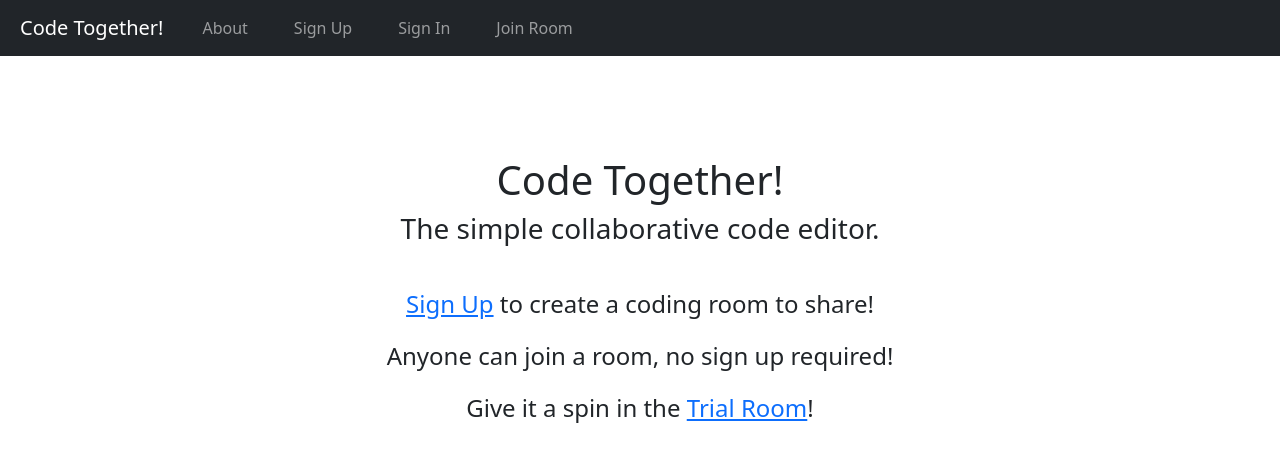
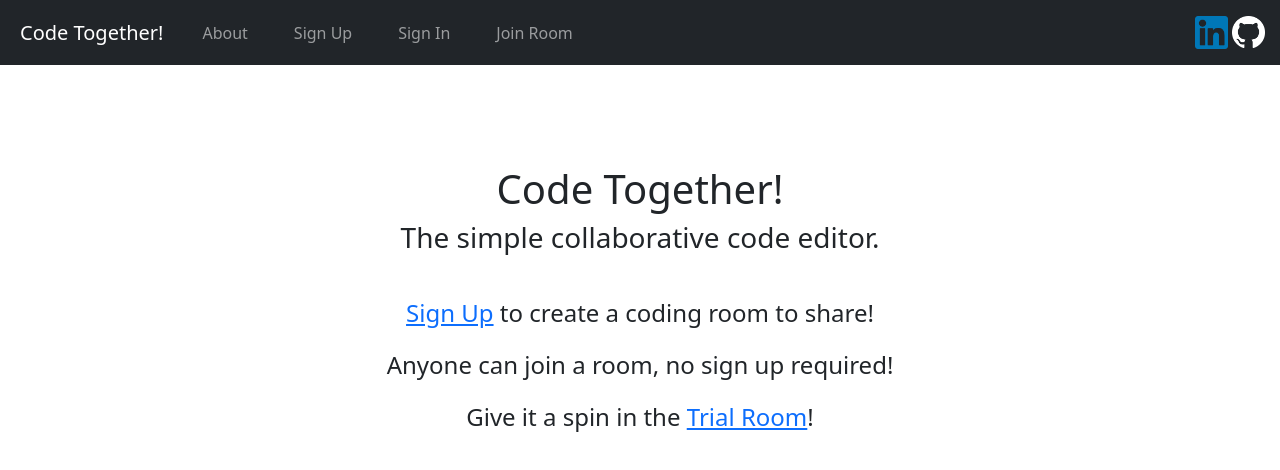
Before and after one commit to jonrus/CodeTogether-Frontend, a React (Create React App) app: page / in a window 1280 px wide. Shown: the top 470 px of the page. Built offline with nearby package versions, Linux system fonts and the light colour scheme.

Commit message:
Updated icons, in place of unfont

```diff
--- a/src/Components/NavBar.tsx
+++ b/src/Components/NavBar.tsx
@@ -1,5 +1,7 @@
 import {Navbar, NavbarBrand, Nav, NavLink, NavItem, NavbarText} from "reactstrap";
 import {NavLink as RRNavLink} from "react-router-dom";
+import githubIcon from "./images/github.png";
+import linkedinIcon from "./images/linkedin.png";
 import "./css/NavBar.css"
 
 interface NavBarProps {
@@ -40,6 +42,9 @@ export default function NavBar({loggedIn}: NavBarProps) {
                     }
                 </Nav>
                 <NavbarText>
+                    <a href="https://www.linkedin.com/in/jonathantrussell/"><img src={linkedinIcon} width="33" height="33" /></a>
+                    &nbsp;
+                    <a href="https://github.com/jonrus/CodeTogether"><img src={githubIcon} width="33" height="33" /></a>
                 </NavbarText>
             </Navbar>
         </div>
```
Also changed, not shown: src/Components/images/github.png (added), src/Components/images/linkedin.png (added).
